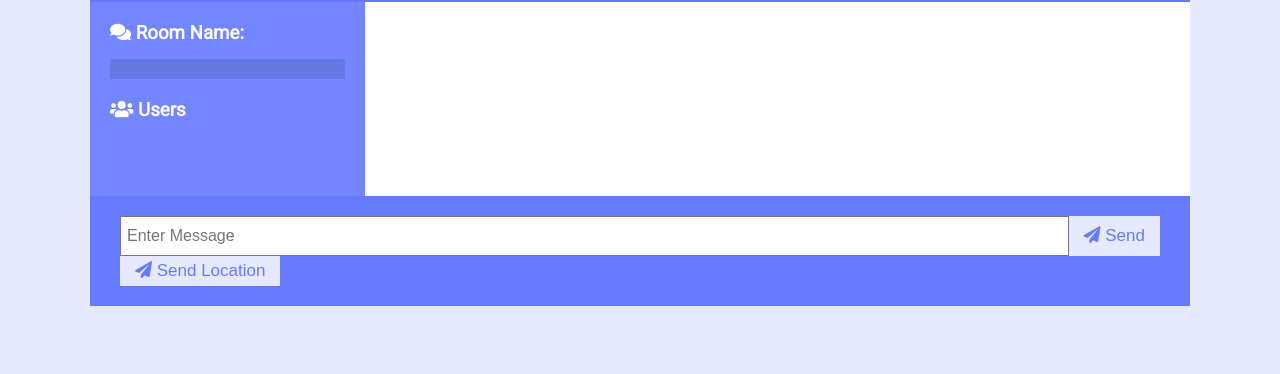
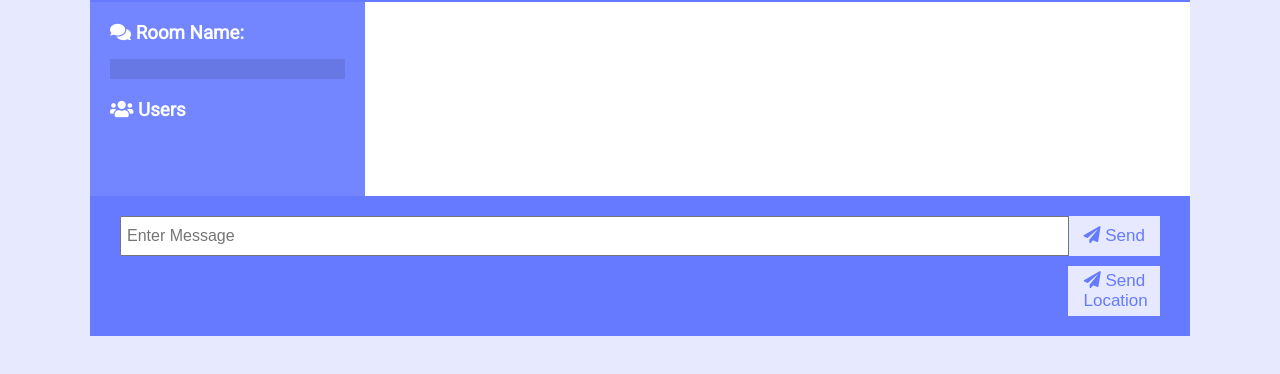
Before and after one commit to bradtraversy/chatcord, a website: page public/chat.html in a window 1280 px wide. Shown: the part 96-470 px from the top of the page. Drawn offline with nearby package versions, Linux system fonts and the light colour scheme; no server answers.

Commit message:
Update style.css

```diff
--- a/public/css/style.css
+++ b/public/css/style.css
@@ -36,6 +36,13 @@ a {
 	color: var(--dark-color-a);
 	border: 0;
 	font-size: 17px;
+}
+
+.location-btn{
+	margin-left: 91.2%;
+	margin-top: 1%;
+	font-size: 17px;
+	width: 92px;
 }
 
 /* Chat Page */
```
